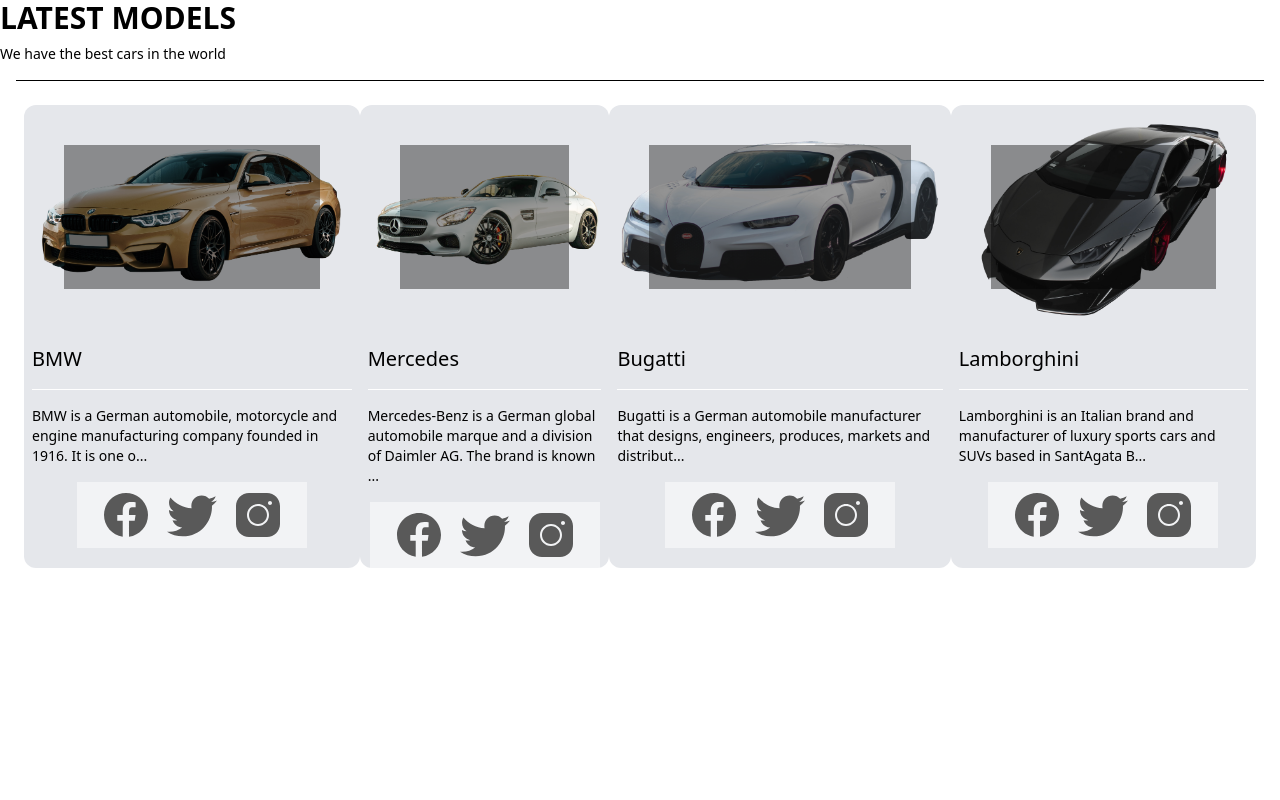
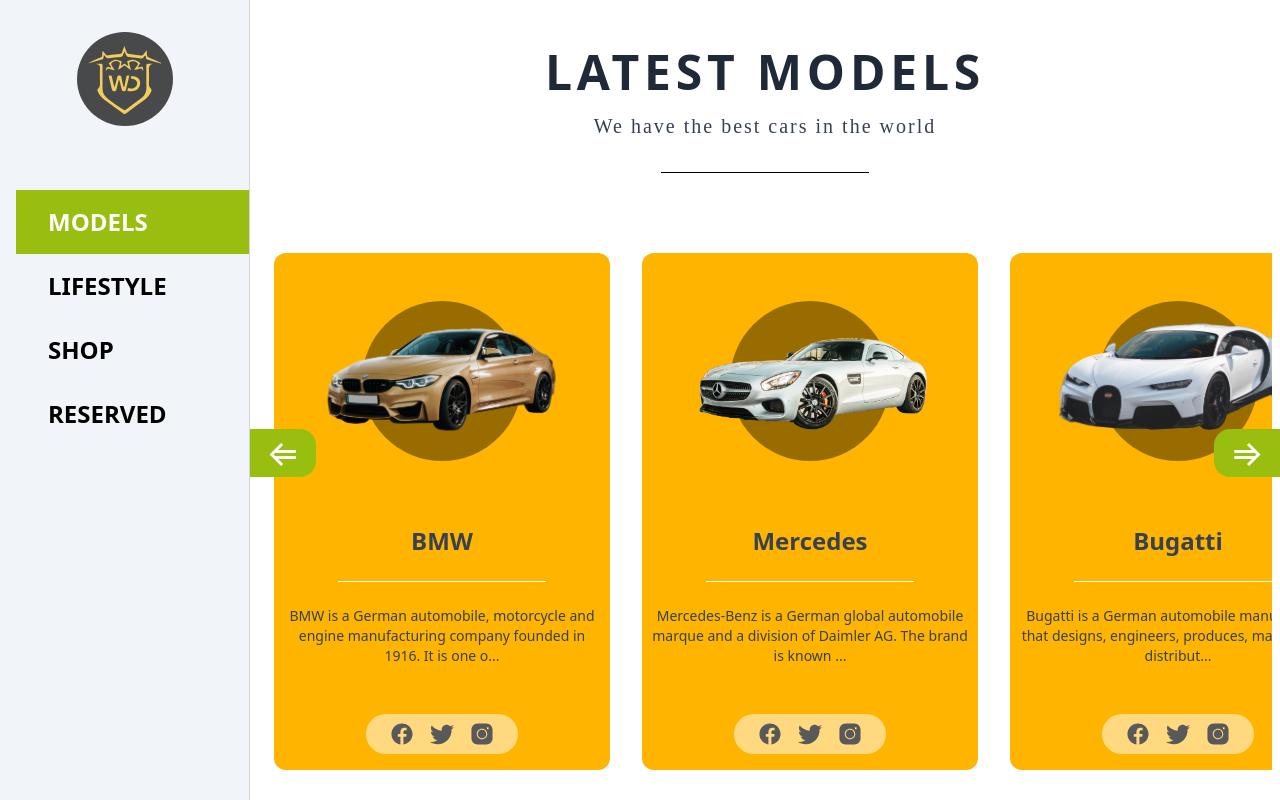
Before and after one commit to Peter1907/wheels-and-deals-react, a React (Create React App) app: page /cars in a window 1280 px wide. Built offline with nearby package versions, Linux system fonts and the light colour scheme.

Commit message:
Correct styling

```diff
--- a/src/components/NewReservation/NewReservation.js
+++ b/src/components/NewReservation/NewReservation.js
@@ -6,14 +6,14 @@
 
   return (
     <div className="text-white flex flex-col items-center justify-center absolute w-full h-full object-cover bg-cover bg-center bg-[url('/src/assets/form_reservation_bg01.png')]">
-      <div id="heading" className="p-4 font-bold text-base w-full flex center fixed top-0 left-0 right-0">
+      <div id="heading" className="p-4 font-bold text-base w-full flex center justify-between fixed top-0 left-0 right-0">
         <div className="border-white border-2 bg-lime-500 rounded-full px-4 py-2 mt-2 mr-4">{currentUser}</div>
         <div className="border-white border-2 bg-lime-500 rounded-full px-4 py-2 mt-2">LOG OUT</div>
       </div>
       <section className="w-3/4 mt-8">
-        <h1 className="text-3xl font-bold tracking-wider text-center">BOOK A WHEELS&DEALS TEST-RIDE</h1>
+        <h1 className="text-3xl font-bold text-center lg:tracking-wider">BOOK A WHEELS&DEALS TEST-RIDE</h1>
         <span className="block h-0.5 w-full bg-white m-2.5" />
-        <p className="text-center text-base font-semibold tracking-wide">
+        <p className="font-ibm text-center text-base tracking-wide">
           We have showrooms all over the globe which some include test-riding facilities.
           <br />
           If you wish to find out if a test is available in your area, please fill out this form.
--- a/src/index.css
+++ b/src/index.css
@@ -559,6 +559,10 @@
   --tw-backdrop-sepia:  ;
 }
 
+.fixed {
+  position: fixed;
+}
+
 .absolute {
   position: absolute;
 }
@@ -596,48 +600,32 @@
   left: 0.75rem;
 }
 
-.left-5 {
-  left: 1.25rem;
-}
-
 .right-0 {
   right: 0px;
-}
-
-.left-3 {
-  left: 0.75rem;
-}
-
-.right-0 {
-  right: 0px;
-}
-
-.right-5 {
-  right: 1.25rem;
 }
 
 .top-0 {
   top: 0px;
 }
 
-.left-1 {
-  left: 0.25rem;
+.top-1\/2 {
+  top: 50%;
 }
 
-.top-1 {
-  top: 0.25rem;
+.top-3 {
+  top: 0.75rem;
 }
 
-.left-2 {
-  left: 0.5rem;
+.z-0 {
+  z-index: 0;
 }
 
-.top-2 {
-  top: 0.5rem;
+.z-10 {
+  z-index: 10;
 }
 
-.left-3 {
-  left: 0.75rem;
+.z-20 {
+  z-index: 20;
 }
 
 .float-left {
@@ -666,12 +654,50 @@
   margin-right: auto;
 }
 
+.my-4 {
+  margin-top: 1rem;
+  margin-bottom: 1rem;
+}
+
+.my-auto {
+  margin-top: auto;
+  margin-bottom: auto;
+}
+
+.mb-12 {
+  margin-bottom: 3rem;
+}
+
+.mb-4 {
+  margin-bottom: 1rem;
+}
+
+.ml-4 {
+  margin-left: 1rem;
+}
+
+.mr-4 {
+  margin-right: 1rem;
+}
+
+.mt-16 {
+  margin-top: 4rem;
+}
+
+.mt-2 {
+  margin-top: 0.5rem;
+}
+
 .mt-4 {
   margin-top: 1rem;
 }
 
-.mt-2 {
-  margin-top: 0.5rem;
+.mt-6 {
+  margin-top: 1.5rem;
+}
+
+.mt-8 {
+  margin-top: 2rem;
 }
 
 .block {
@@ -722,6 +748,46 @@
   width: 50%;
 }
 
+.w-16 {
+  width: 4rem;
+}
+
+.w-24 {
+  width: 6rem;
+}
+
+.w-3\/4 {
+  width: 75%;
+}
+
+.w-4 {
+  width: 1rem;
+}
+
+.w-56 {
+  width: 14rem;
+}
+
+.w-72 {
+  width: 18rem;
+}
+
+.w-80 {
+  width: 20rem;
+}
+
+.w-\[100\%\] {
+  width: 100%;
+}
+
+.w-\[250px\] {
+  width: 250px;
+}
+
+.w-\[95\%\] {
+  width: 95%;
+}
+
 .w-full {
   width: 100%;
 }
@@ -730,8 +796,33 @@
   width: 100vw;
 }
 
+.max-w-min {
+  max-width: -webkit-min-content;
+  max-width: min-content;
+}
+
+.max-w-xs {
+  max-width: 20rem;
+}
+
+.cursor-pointer {
+  cursor: pointer;
+}
+
 .flex-col {
   flex-direction: column;
+}
+
+.flex-wrap {
+  flex-wrap: wrap;
+}
+
+.flex-nowrap {
+  flex-wrap: nowrap;
+}
+
+.content-center {
+  align-content: center;
 }
 
 .items-center {
@@ -746,21 +837,36 @@
   justify-content: center;
 }
 
-.gap-4 {
-  gap: 1rem;
-}
-
-.gap-3 {
-  gap: 0.75rem;
+.justify-between {
+  justify-content: space-between;
 }
 
 .gap-2 {
   gap: 0.5rem;
 }
 
-.border-white {
-  --tw-border-opacity: 1;
-  border-color: rgb(255 255 255 / var(--tw-border-opacity));
+.gap-4 {
+  gap: 1rem;
+}
+
+.gap-8 {
+  gap: 2rem;
+}
+
+.self-end {
+  align-self: flex-end;
+}
+
+.self-center {
+  align-self: center;
+}
+
+.overflow-scroll {
+  overflow: scroll;
+}
+
+.rounded-full {
+  border-radius: 9999px;
 }
 
 .rounded-lg {
@@ -781,6 +887,10 @@
   border-bottom-right-radius: 1rem;
 }
 
+.border-2 {
+  border-width: 2px;
+}
+
 .border-r {
   border-right-width: 1px;
 }
@@ -788,6 +898,11 @@
 .border-gray-300 {
   --tw-border-opacity: 1;
   border-color: rgb(209 213 219 / var(--tw-border-opacity));
+}
+
+.border-white {
+  --tw-border-opacity: 1;
+  border-color: rgb(255 255 255 / var(--tw-border-opacity));
 }
 
 .border-t-black {
@@ -805,14 +920,19 @@
   background-color: rgb(0 0 0 / var(--tw-bg-opacity));
 }
 
-.bg-white {
+.bg-gray-100 {
   --tw-bg-opacity: 1;
-  background-color: rgb(255 255 255 / var(--tw-bg-opacity));
+  background-color: rgb(243 244 246 / var(--tw-bg-opacity));
 }
 
-.bg-orange {
+.bg-gray-200 {
   --tw-bg-opacity: 1;
-  background-color: rgb(255 180 0 / var(--tw-bg-opacity));
+  background-color: rgb(229 231 235 / var(--tw-bg-opacity));
+}
+
+.bg-green {
+  --tw-bg-opacity: 1;
+  background-color: rgb(152 190 15 / var(--tw-bg-opacity));
 }
 
 .bg-lime-500 {
@@ -822,7 +942,17 @@
 
 .bg-orange {
   --tw-bg-opacity: 1;
-  background-color: rgb(229 231 235 / var(--tw-bg-opacity));
+  background-color: rgb(255 180 0 / var(--tw-bg-opacity));
+}
+
+.bg-red-400 {
+  --tw-bg-opacity: 1;
+  background-color: rgb(248 113 113 / var(--tw-bg-opacity));
+}
+
+.bg-slate-100 {
+  --tw-bg-opacity: 1;
+  background-color: rgb(241 245 249 / var(--tw-bg-opacity));
 }
 
 .bg-white {
@@ -830,8 +960,8 @@
   background-color: rgb(255 255 255 / var(--tw-bg-opacity));
 }
 
-.bg-\[url\(\'\/src\/assets\/form_reservation_bg01\.png\'\)\] {
-  background-image: url('/src/assets/form_reservation_bg01.png');
+.bg-opacity-20 {
+  --tw-bg-opacity: 0.2;
 }
 
 .bg-opacity-30 {
@@ -846,8 +976,8 @@
   --tw-bg-opacity: 0.5;
 }
 
-.bg-opacity-60 {
-  --tw-bg-opacity: 0.6;
+.bg-\[url\(\'\/src\/assets\/form_reservation_bg01\.png\'\)\] {
+  background-image: url('/src/assets/form_reservation_bg01.png');
 }
 
 .bg-\[url\(\'\/src\/assets\/new-car-background\.jpg\'\)\] {
@@ -864,6 +994,18 @@
 
 .bg-center {
   background-position: center;
+}
+
+.object-cover {
+  object-fit: cover;
+}
+
+.p-3 {
+  padding: 0.75rem;
+}
+
+.p-4 {
+  padding: 1rem;
 }
 
 .px-4 {
@@ -891,6 +1033,36 @@
   padding-bottom: 0.5rem;
 }
 
+.py-4 {
+  padding-top: 1rem;
+  padding-bottom: 1rem;
+}
+
+.py-8 {
+  padding-top: 2rem;
+  padding-bottom: 2rem;
+}
+
+.pl-8 {
+  padding-left: 2rem;
+}
+
+.text-left {
+  text-align: left;
+}
+
+.text-center {
+  text-align: center;
+}
+
+.font-ibm {
+  font-family: IBM Plex Serif, serif;
+}
+
+.font-ubuntu {
+  font-family: Ubuntu, sans-serif;
+}
+
 .text-2xl {
   font-size: 1.5rem;
   line-height: 2rem;
@@ -906,6 +1078,11 @@
   line-height: 2.5rem;
 }
 
+.text-base {
+  font-size: 1rem;
+  line-height: 1.5rem;
+}
+
 .text-sm {
   font-size: 0.875rem;
   line-height: 1.25rem;
@@ -916,13 +1093,24 @@
   line-height: 1.75rem;
 }
 
-.text-base {
-  font-size: 1rem;
-  line-height: 1.5rem;
+.font-bold {
+  font-weight: 700;
 }
 
-.font-bold {
-  font-weight: 700;
+.font-light {
+  font-weight: 300;
+}
+
+.font-semibold {
+  font-weight: 600;
+}
+
+.tracking-wide {
+  letter-spacing: 0.025em;
+}
+
+.tracking-wider {
+  letter-spacing: 0.05em;
 }
 
 .text-black {
@@ -930,17 +1118,98 @@
   color: rgb(0 0 0 / var(--tw-text-opacity));
 }
 
+.text-gray-700 {
+  --tw-text-opacity: 1;
+  color: rgb(55 65 81 / var(--tw-text-opacity));
+}
+
+.text-gray-800 {
+  --tw-text-opacity: 1;
+  color: rgb(31 41 55 / var(--tw-text-opacity));
+}
+
+.text-lime-500 {
+  --tw-text-opacity: 1;
+  color: rgb(132 204 22 / var(--tw-text-opacity));
+}
+
+.text-slate-100 {
+  --tw-text-opacity: 1;
+  color: rgb(241 245 249 / var(--tw-text-opacity));
+}
+
+.text-slate-300 {
+  --tw-text-opacity: 1;
+  color: rgb(203 213 225 / var(--tw-text-opacity));
+}
+
 .text-white {
   --tw-text-opacity: 1;
   color: rgb(255 255 255 / var(--tw-text-opacity));
 }
 
-.opacity-60 {
-  opacity: 0.6;
+.bg-blend-multiply {
+  background-blend-mode: multiply;
 }
 
-.bg-blend-multiply {
-  background-blend-mode: multiply;
+.mix-blend-multiply {
+  mix-blend-mode: multiply;
+}
+
+.blur-sm {
+  --tw-blur: blur(4px);
+  -webkit-filter: var(--tw-blur) var(--tw-brightness) var(--tw-contrast) var(--tw-grayscale) var(--tw-hue-rotate) var(--tw-invert) var(--tw-saturate) var(--tw-sepia) var(--tw-drop-shadow);
+          filter: var(--tw-blur) var(--tw-brightness) var(--tw-contrast) var(--tw-grayscale) var(--tw-hue-rotate) var(--tw-invert) var(--tw-saturate) var(--tw-sepia) var(--tw-drop-shadow);
+}
+
+.duration-300 {
+  transition-duration: 300ms;
+}
+
+.ease-in-out {
+  transition-timing-function: cubic-bezier(0.4, 0, 0.2, 1);
+}
+
+.placeholder\:text-white::-webkit-input-placeholder {
+  --tw-text-opacity: 1;
+  color: rgb(255 255 255 / var(--tw-text-opacity));
+}
+
+.placeholder\:text-white::placeholder {
+  --tw-text-opacity: 1;
+  color: rgb(255 255 255 / var(--tw-text-opacity));
+}
+
+.hover\:scale-\[102\%\]:hover {
+  --tw-scale-x: 102%;
+  --tw-scale-y: 102%;
+  -webkit-transform: translate(var(--tw-translate-x), var(--tw-translate-y)) rotate(var(--tw-rotate)) skewX(var(--tw-skew-x)) skewY(var(--tw-skew-y)) scaleX(var(--tw-scale-x)) scaleY(var(--tw-scale-y));
+          transform: translate(var(--tw-translate-x), var(--tw-translate-y)) rotate(var(--tw-rotate)) skewX(var(--tw-skew-x)) skewY(var(--tw-skew-y)) scaleX(var(--tw-scale-x)) scaleY(var(--tw-scale-y));
+}
+
+.hover\:bg-black:hover {
+  --tw-bg-opacity: 1;
+  background-color: rgb(0 0 0 / var(--tw-bg-opacity));
+}
+
+.hover\:text-orange:hover {
+  --tw-text-opacity: 1;
+  color: rgb(255 180 0 / var(--tw-text-opacity));
+}
+
+.hover\:opacity-80:hover {
+  opacity: 0.8;
+}
+
+.hover\:shadow-2xl:hover {
+  --tw-shadow: 0 25px 50px -12px rgb(0 0 0 / 0.25);
+  --tw-shadow-colored: 0 25px 50px -12px var(--tw-shadow-color);
+  box-shadow: var(--tw-ring-offset-shadow, 0 0 #0000), var(--tw-ring-shadow, 0 0 #0000), var(--tw-shadow);
+}
+
+.hover\:ring-neutral-600:hover {
+  --tw-ring-opacity: 1;
+  --tw-ring-color: rgb(82 82 82 / var(--tw-ring-opacity));
 }
 
 .focus\:bg-white:focus {
@@ -952,3 +1221,173 @@
   outline: 2px solid transparent;
   outline-offset: 2px;
 }
+
+.focus\:ring-2:focus {
+  --tw-ring-offset-shadow: var(--tw-ring-inset) 0 0 0 var(--tw-ring-offset-width) var(--tw-ring-offset-color);
+  --tw-ring-shadow: var(--tw-ring-inset) 0 0 0 calc(2px + var(--tw-ring-offset-width)) var(--tw-ring-color);
+  box-shadow: var(--tw-ring-offset-shadow), var(--tw-ring-shadow), var(--tw-shadow, 0 0 #0000);
+}
+
+@media (min-width: 640px) {
+  .sm\:w-20 {
+    width: 5rem;
+  }
+
+  .sm\:p-24 {
+    padding: 6rem;
+  }
+
+  .sm\:text-2xl {
+    font-size: 1.5rem;
+    line-height: 2rem;
+  }
+
+  .sm\:text-5xl {
+    font-size: 3rem;
+    line-height: 1;
+  }
+
+  .sm\:text-xl {
+    font-size: 1.25rem;
+    line-height: 1.75rem;
+  }
+
+  .sm\:tracking-widest {
+    letter-spacing: 0.1em;
+  }
+}
+
+@media (min-width: 768px) {
+  .md\:inset-12 {
+    top: 3rem;
+    right: 3rem;
+    bottom: 3rem;
+    left: 3rem;
+  }
+
+  .md\:m-8 {
+    margin: 2rem;
+  }
+
+  .md\:my-2 {
+    margin-top: 0.5rem;
+    margin-bottom: 0.5rem;
+  }
+
+  .md\:mr-8 {
+    margin-right: 2rem;
+  }
+
+  .md\:mt-12 {
+    margin-top: 3rem;
+  }
+
+  .md\:mt-4 {
+    margin-top: 1rem;
+  }
+
+  .md\:mt-8 {
+    margin-top: 2rem;
+  }
+
+  .md\:h-56 {
+    height: 14rem;
+  }
+
+  .md\:h-64 {
+    height: 16rem;
+  }
+
+  .md\:h-\[750px\] {
+    height: 750px;
+  }
+
+  .md\:w-52 {
+    width: 13rem;
+  }
+
+  .md\:w-56 {
+    width: 14rem;
+  }
+
+  .md\:w-6 {
+    width: 1.5rem;
+  }
+
+  .md\:w-64 {
+    width: 16rem;
+  }
+
+  .md\:w-80 {
+    width: 20rem;
+  }
+
+  .md\:w-\[750px\] {
+    width: 750px;
+  }
+
+  .md\:flex-row {
+    flex-direction: row;
+  }
+
+  .md\:text-2xl {
+    font-size: 1.5rem;
+    line-height: 2rem;
+  }
+
+  .md\:text-5xl {
+    font-size: 3rem;
+    line-height: 1;
+  }
+
+  .md\:text-base {
+    font-size: 1rem;
+    line-height: 1.5rem;
+  }
+
+  .md\:text-xl {
+    font-size: 1.25rem;
+    line-height: 1.75rem;
+  }
+
+  .md\:font-bold {
+    font-weight: 700;
+  }
+
+  .md\:tracking-widest {
+    letter-spacing: 0.1em;
+  }
+}
+
+@media (min-width: 1024px) {
+  .lg\:m-6 {
+    margin: 1.5rem;
+  }
+
+  .lg\:block {
+    display: block;
+  }
+
+  .lg\:overflow-hidden {
+    overflow: hidden;
+  }
+
+  .lg\:text-4xl {
+    font-size: 2.25rem;
+    line-height: 2.5rem;
+  }
+
+  .lg\:tracking-wide {
+    letter-spacing: 0.025em;
+  }
+
+  .lg\:tracking-wider {
+    letter-spacing: 0.05em;
+  }
+}
+
+@media (min-width: 1280px) {
+  .xl\:block {
+    display: block;
+  }
+}
```
